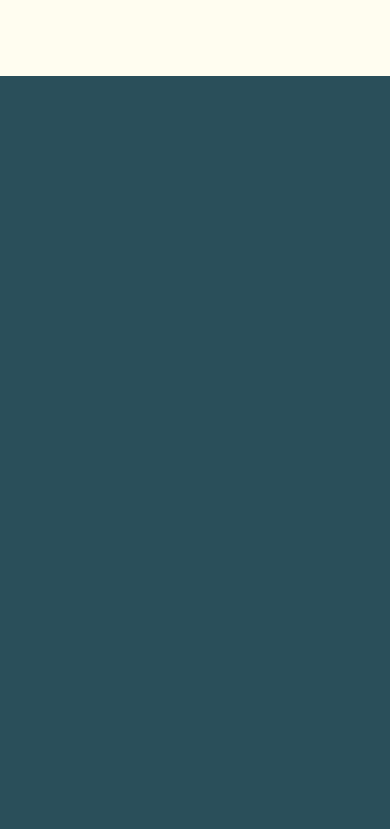
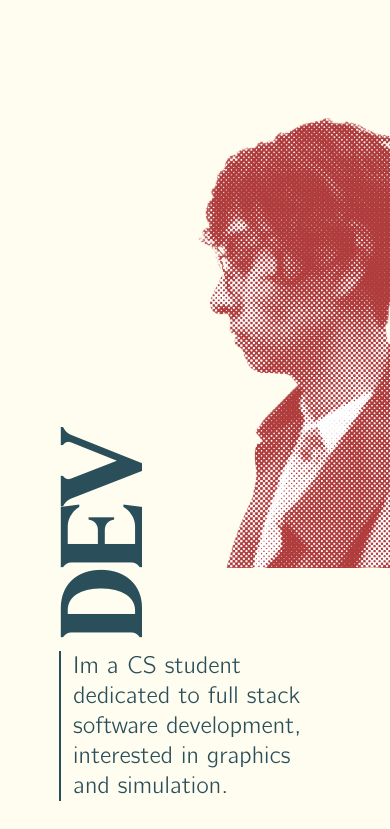
Before and after one commit to DanielRasho/Portfolio, a Vue app: page / in a window 390 px wide. Shown: the part 835-1664 px from the top of the page. Built offline with nearby package versions, Linux system fonts and the light colour scheme.

Commit message:
Feat: Create Abstract section

```diff
--- a/src/App.vue
+++ b/src/App.vue
@@ -32,7 +32,34 @@ const navLinks = [
       <span class="hero-small-letter">ayo</span>
     </div>
   </section>
-  <section id="abstract-section"></section>
+
+  <section id="abstract-section">
+    <div class="abstract-left">
+      <div class="img-container">
+        <img src="./assets/images/sideHuman.webp" alt="My dev side" />
+      </div>
+      <div class="dev-title">DEV</div>
+      <div class="dev-description">
+        <div>
+          Im a CS student dedicated to full stack software development, interested in graphics and
+          simulation.
+        </div>
+      </div>
+    </div>
+    <div class="abstract-right">
+      <div class="img-container">
+        <img src="./assets/images/sideRobot.webp" alt="My design side" />
+      </div>
+      <div class="design-title">DESIGN</div>
+      <div class="design-description">
+        <div>
+          I have also developed in the world of graphic arts, which gives me good intuition to
+          Design and develop good-looking UI.
+        </div>
+      </div>
+    </div>
+  </section>
+
   <section id="experience-section"></section>
   <section id="projects-section"></section>
   <section id="contacts-section"></section>
@@ -84,12 +111,6 @@ const navLinks = [
   width: 100%;
 }
 
-#abstract-section {
-  width: 100vw;
-  height: 100vh;
-  background-color: var(--dark-green);
-}
-
 @media only screen and (max-width: 1400px) {
   #home-hero .hero-big-letter {
     font-size: 20rem;
@@ -125,4 +146,173 @@ const navLinks = [
     transform: none;
   }
 }
+
+#abstract-section {
+  overflow: hidden;
+  width: 100vw;
+  height: 100vh;
+  display: flex;
+}
+
+#abstract-section .abstract-left,
+#abstract-section .abstract-right {
+  overflow: hidden;
+  position: relative;
+  width: 50%;
+  display: flex;
+  align-items: end;
+}
+
+#abstract-section .abstract-left {
+  justify-content: right;
+}
+
+#abstract-section .img-container {
+  height: 85vh;
+  transition: transform ease 1s;
+  z-index: 100;
+}
+
+#abstract-section .img-container img {
+  height: 100%;
+  object-fit: contain;
+}
+
+#abstract-section .abstract-right .img-container {
+  transform: translate(-35%);
+}
+#abstract-section .abstract-left .img-container {
+  transform: translate(25%);
+}
+#abstract-section .abstract-left .img-container:hover {
+  transform: translate(10%);
+}
+#abstract-section .abstract-right .img-container:hover {
+  transform: translate(-20%);
+}
+
+#abstract-section .dev-description,
+#abstract-section .design-description,
+#abstract-section .dev-title,
+#abstract-section .design-title {
+  position: absolute;
+}
+
+#abstract-section .dev-title,
+#abstract-section .design-title {
+  font-family: 'Avigea';
+  font-size: 9rem;
+  bottom: 10%;
+}
+#abstract-section .dev-title {
+  left: 45%;
+  transform: translate(-50%);
+}
+#abstract-section .design-title {
+  left: 55%;
+  transform: translate(-50%);
+}
+
+#abstract-section .dev-description {
+  font-size: 1.5rem;
+  width: 20ch;
+  border-left: 2px solid var(--dark-green);
+  padding-left: 1ch;
+  transform: translate(-50%);
+  left: 45%;
+  top: 30%;
+}
+#abstract-section .design-description {
+  font-size: 1.5rem;
+  width: 20ch;
+  border-left: 2px solid var(--dark-green);
+  padding-left: 1ch;
+  transform: translate(50%);
+  right: 40%;
+  top: 30%;
+}
+
+@media only screen and (max-width: 1600px) {
+  #abstract-section .dev-title,
+  #abstract-section .design-title {
+    font-size: 6.5rem;
+  }
+}
+@media only screen and (max-width: 1460px) {
+  #abstract-section .abstract-left,
+  #abstract-section .abstract-right {
+    overflow: hidden;
+    position: relative;
+    width: 100%;
+    display: flex;
+    align-items: end;
+  }
+  #abstract-section .dev-title,
+  #abstract-section .design-title {
+    font-size: 9rem;
+  }
+  #abstract-section {
+    display: block;
+    height: auto;
+  }
+}
+@media only screen and (max-width: 900px) {
+  #abstract-section .abstract-left,
+  #abstract-section .abstract-right {
+    overflow: hidden;
+    position: relative;
+    width: 100%;
+    height: 100vh;
+    display: flex;
+    flex-direction: column;
+    justify-content: center;
+    align-items: center;
+  }
+  #abstract-section .dev-title,
+  #abstract-section .design-title {
+    font-size: 7rem;
+    bottom: 50%;
+  }
+
+  #abstract-section .dev-title {
+    transform: rotateZ(-90deg) translateY(-50%) translateX(-50%);
+    left: 20%;
+  }
+  #abstract-section .design-title {
+    transform: rotateZ(-90deg) translateY(50%) translateX(-50%);
+    right: 20%;
+  }
+  #abstract-section .abstract-left .img-container,
+  #abstract-section .abstract-right .img-container {
+    transform: translate(50%);
+    width: 65%;
+    height: auto;
+  }
+  #abstract-section .abstract-right .img-container {
+    transform: translate(-50%);
+    width: 65%;
+    height: auto;
+  }
+  #abstract-section .abstract-left .img-container img,
+  #abstract-section .abstract-right .img-container img {
+    width: 100%;
+  }
+
+  #abstract-section .dev-description,
+  #abstract-section .design-description {
+    width: 70%;
+    position: static;
+    transform: none;
+    margin-right: 20%;
+    margin-left: 20%;
+    margin: 5rem 20%;
+  }
+
+  #abstract-section .abstract-left .img-container:hover {
+    transform: translate(50%);
+  }
+  #abstract-section .abstract-right .img-container:hover {
+    transform: translate(-50%);
+  }
+}
 </style>
```
Also changed, not shown: src/assets/images/sideHuman.webp, src/assets/images/sideRobot.webp.
